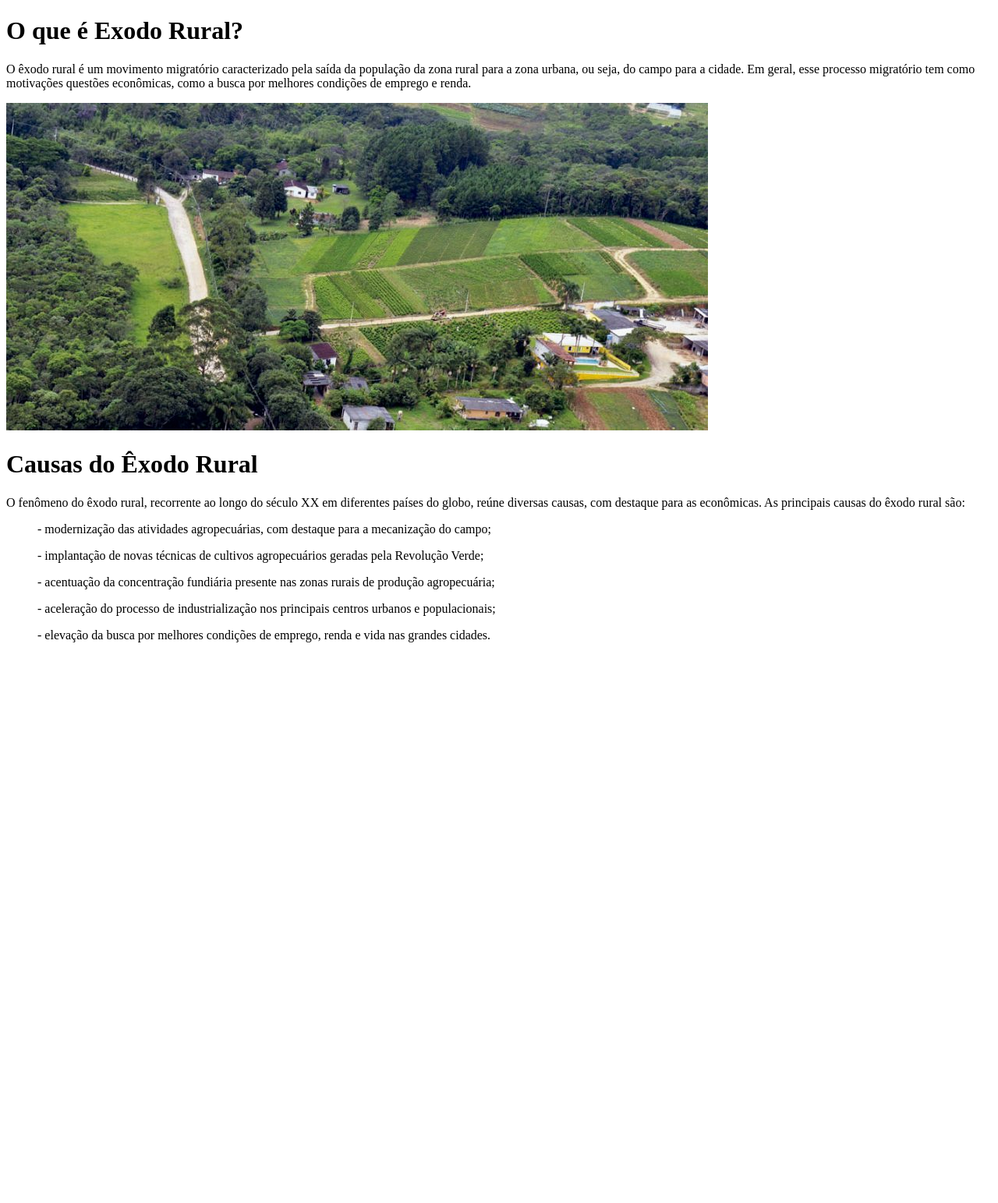
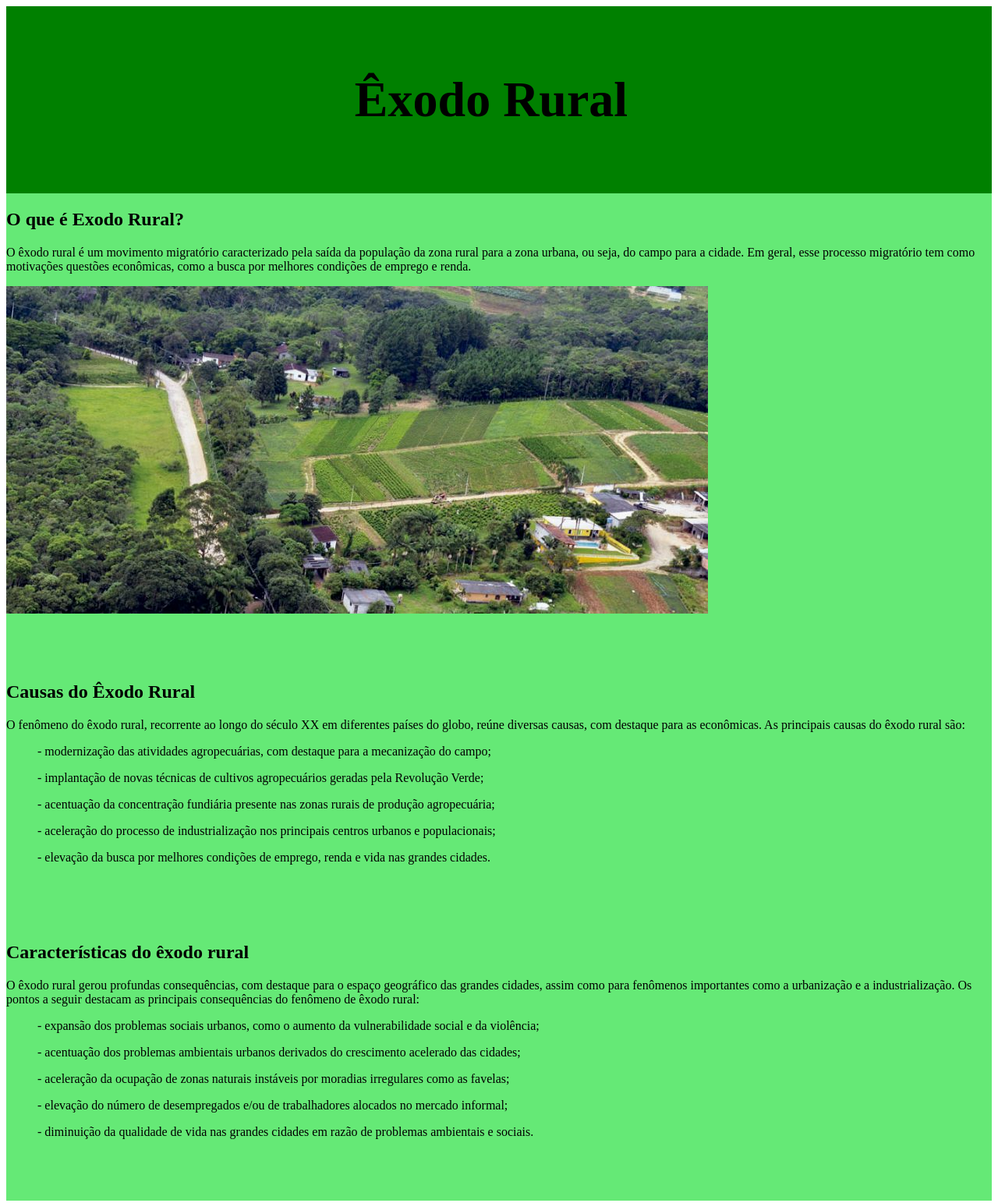
Before and after one commit to AlcantaraRafa/Agrinho, a plain HTML site: page index.html in a window 1280 px wide. Shown: the whole page at 78% size. Before the commit the page ends 840 px from the top, so only its background shows below. Drawn offline with Linux system fonts and the light colour scheme.

Commit message:
Add files via upload

```diff
--- a/index.html
+++ b/index.html
@@ -7,12 +7,20 @@
     <link rel="stylesheet" href="style.css">
 </head>
 <body>
-    <div>
+    <header class="cabeçalho">
+        <ul class="cabeçalho-lista">
+        <li class="cabeçalho-lista-item"><h1>Êxodo Rural</h1></li>
+    </ul>
+    </header>
+    <section class="Oque">
+    <div class="01">
         <h1>O que é Exodo Rural?</h1>
         <p>O êxodo rural é um movimento migratório caracterizado pela saída da população da zona rural para a zona urbana, ou seja, do campo para a cidade. Em geral, esse processo migratório tem como motivações questões econômicas, como a busca por melhores condições de emprego e renda.</p>
-        <img src="Região rural.jpg" alt="Região Rural">
+        <img src="Região rural.jpg" alt="Região Rural" class="Região">
     </div>
-    <div>
+</section>
+<section class="Causas">
+    <div class="02">
         <h1>Causas do Êxodo Rural</h1>
         <p>O fenômeno do êxodo rural, recorrente ao longo do século XX em diferentes países do globo, reúne diversas causas, com destaque para as econômicas. As principais causas do êxodo rural são:</p>
 <ul>- modernização das atividades agropecuárias, com destaque para a mecanização do campo;</ul>
@@ -21,5 +29,21 @@
 <ul>- aceleração do processo de industrialização nos principais centros urbanos e populacionais;</ul>
 <ul>- elevação da busca por melhores condições de emprego, renda e vida nas grandes cidades.</ul>
     </div>
+</section>
+    <section class="Caracteristicas">
+        <div class="03">
+        <h1>Características do êxodo rural</h1>
+        <p>O êxodo rural gerou profundas consequências, com destaque para o espaço geográfico das grandes cidades, assim como para fenômenos importantes como a urbanização e a industrialização. Os pontos a seguir destacam as principais consequências do fenômeno de êxodo rural:</p>
+        <ul>- expansão dos problemas sociais urbanos, como o aumento da vulnerabilidade social e da violência;</ul>
+
+        <ul>- acentuação dos problemas ambientais urbanos derivados do crescimento acelerado das cidades;</ul>
+
+        <ul>- aceleração da ocupação de zonas naturais instáveis por moradias irregulares como as favelas;</ul>
+
+        <ul>- elevação do número de desempregados e/ou de trabalhadores alocados no mercado informal;</ul>
+
+        <ul>- diminuição da qualidade de vida nas grandes cidades em razão de problemas ambientais e sociais.</ul>
+    </div>
+</section>
 </body>
 </html>
--- a/style.css
+++ b/style.css
@@ -1,3 +1,32 @@
 .body{
-background-color: white;
+background-color: rgb(101, 233, 118);
 }
+.cabeçalho{
+    background-color: green;
+    display: flex;
+    justify-content: center;
+    align-items: center;
+    padding: 24px 0;
+}
+.cabeçalho-lista-item{
+    position: relative;
+    right: 30px;
+    display: inline-block;
+    font-size: 200%;
+    text-align: right;
+}
+.Oque{
+background-color:  rgb(101, 233, 118);
+display: flex;
+padding-bottom: 5%;
+}
+.Causas{
+    background-color:  rgb(101, 233, 118);
+    display: flex;
+    padding-bottom: 5%;
+}
+.Caracteristicas{
+    background-color:  rgb(101, 233, 118);
+    display: flex;
+    padding-bottom: 5%;
+}
```
